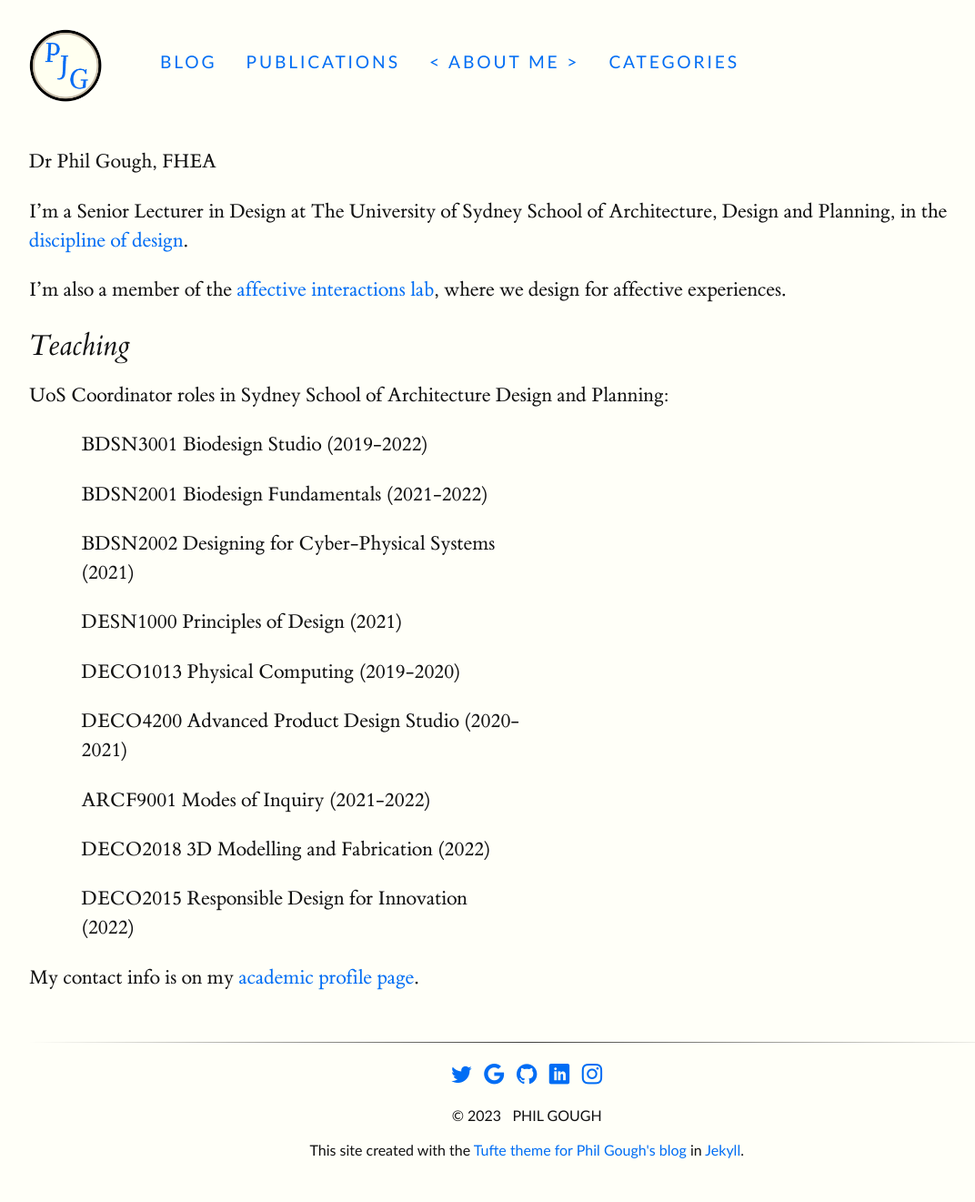
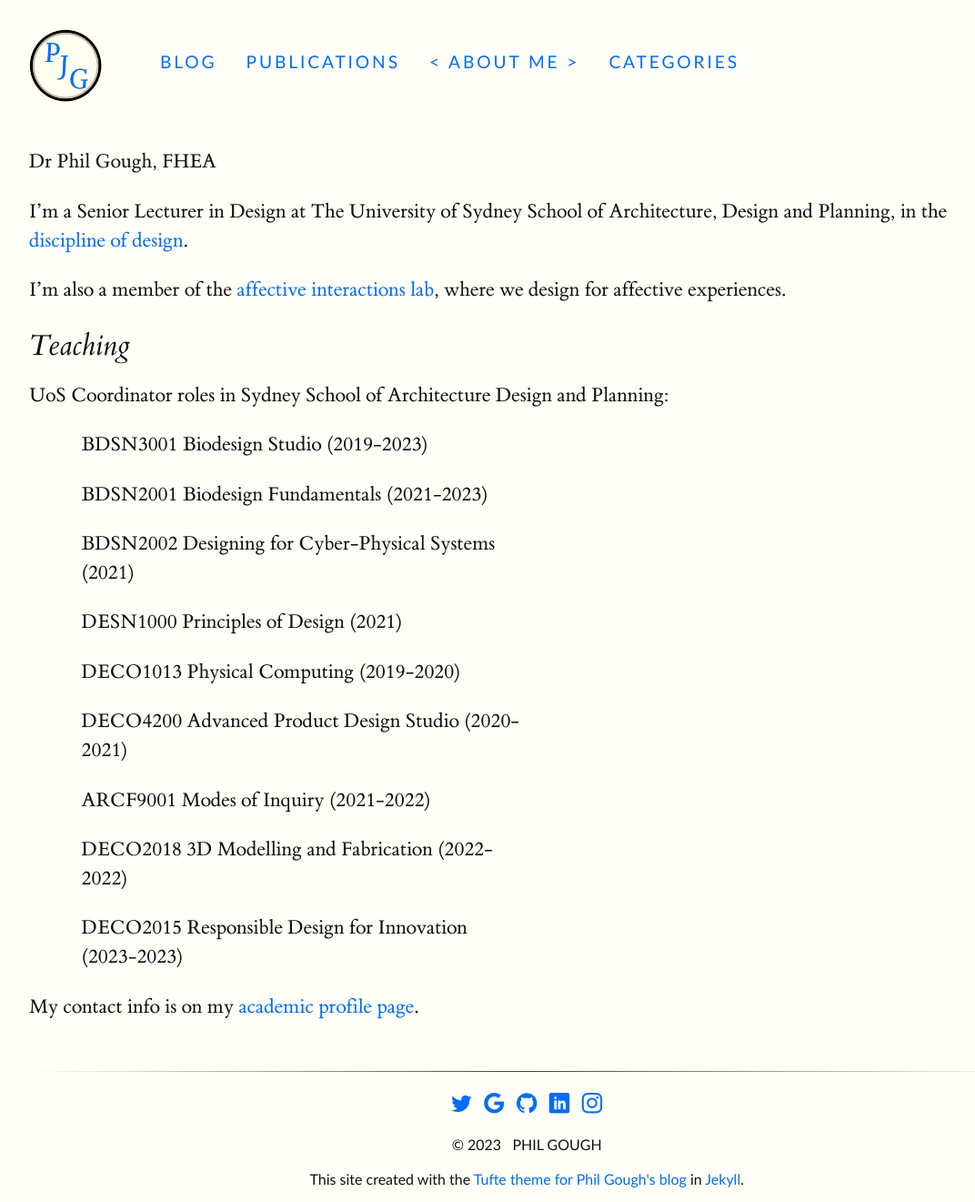
Before and after one commit to philgough/philgough.github.io, a Jekyll site: the page built from docs/about/index.md, in a window 1280 px wide. Shown: the whole page at 91% size, without its empty margins (32-1104 px from the left). Built offline with Jekyll 4.4.1, drawn with Linux system fonts in a browser that asks for light colours; some web fonts are replaced; before the commit the page ends 1289 px from its top, so only the background shows below that.

Commit message:
minor updates to about and publications pages

```diff
--- a/docs/about/index.md
+++ b/docs/about/index.md
@@ -12,14 +12,14 @@ I'm also a member of the [affective interactions lab](https://design.sydney.edu.
 
 ## Teaching
 UoS Coordinator roles in Sydney School of Architecture Design and Planning:
-- BDSN3001 Biodesign Studio (2019-2022)
-- BDSN2001 Biodesign Fundamentals (2021-2022)
+- BDSN3001 Biodesign Studio (2019-2023)
+- BDSN2001 Biodesign Fundamentals (2021-2023)
 - BDSN2002 Designing for Cyber-Physical Systems (2021)
 - DESN1000 Principles of Design (2021)
 - DECO1013 Physical Computing (2019-2020)
 - DECO4200 Advanced Product Design Studio (2020-2021)
 - ARCF9001 Modes of Inquiry (2021-2022)
-- DECO2018 3D Modelling and Fabrication (2022)
-- DECO2015 Responsible Design for Innovation (2022)
+- DECO2018 3D Modelling and Fabrication (2022-2022)
+- DECO2015 Responsible Design for Innovation (2023-2023)
 
 My contact info is on my [academic profile page](https://www.sydney.edu.au/architecture/about/our-people/academic-staff/phillip-gough.html).
```
Also changed, not shown: docs/Publications/index.md (+1 -1 lines).
